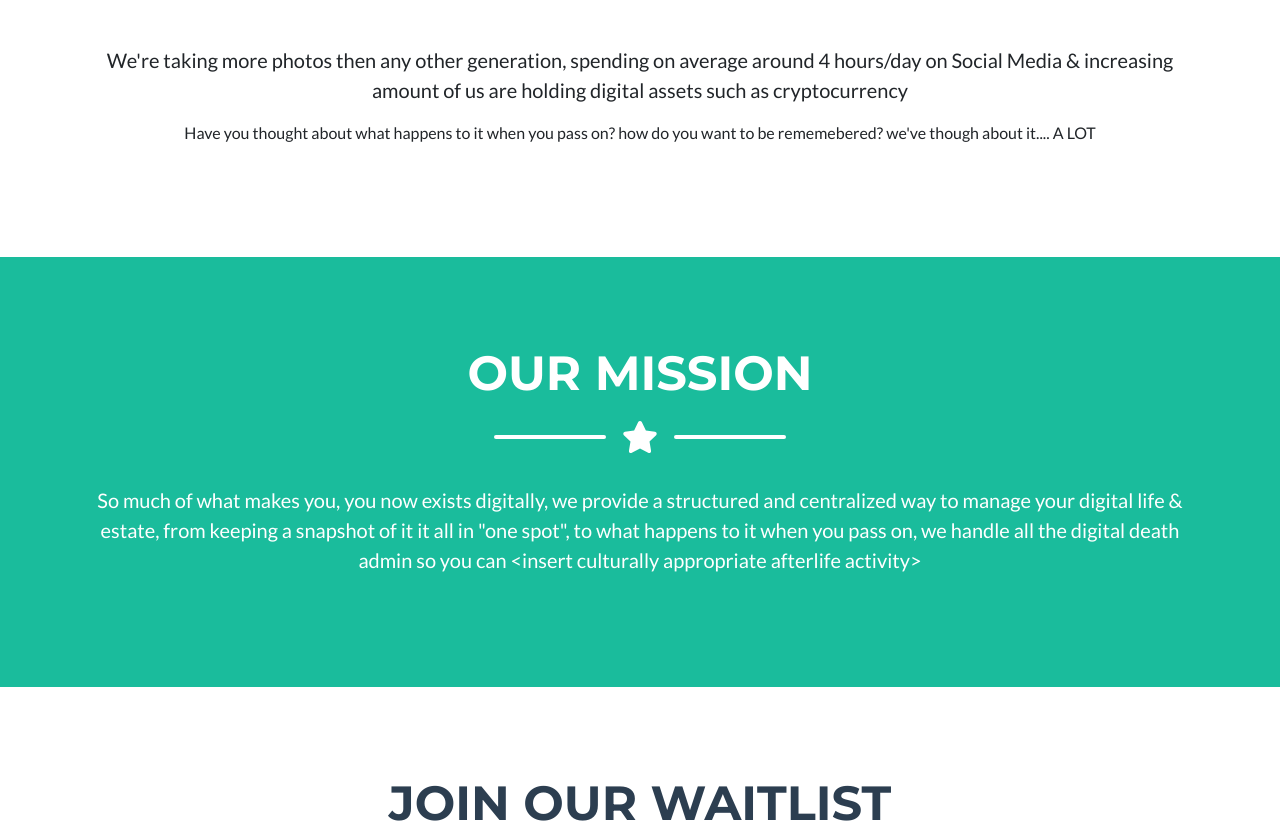
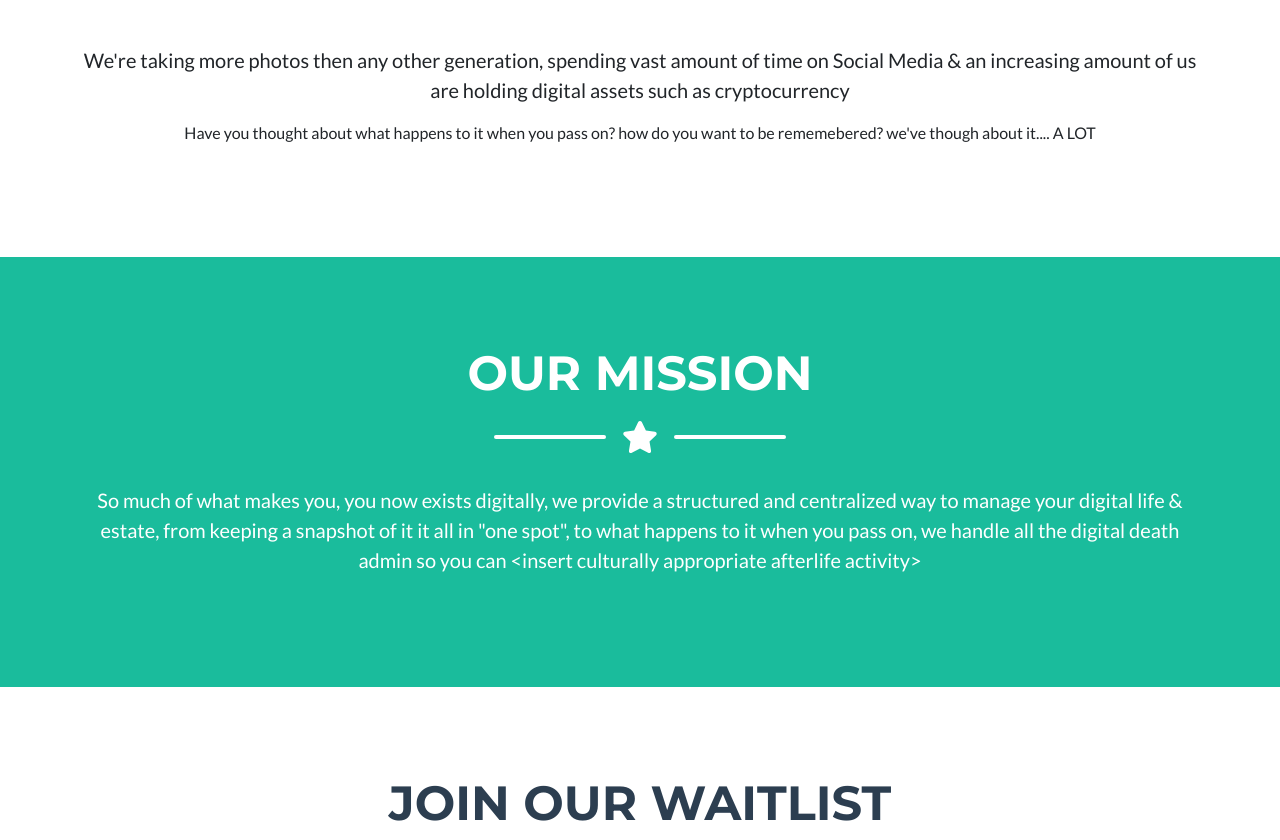
Before and after one commit to yuhonas/williwake.com, a plain HTML site: page index.html in a window 1280 px wide. Shown: the part 1255-2095 px from the top of the page. Drawn offline with nearby package versions, Linux system fonts and the light colour scheme.

Commit message:
update copy

```diff
--- a/index.html
+++ b/index.html
@@ -86,7 +86,7 @@
             <div class="row">
                 <div class="ms-auto text-center">
                     <p class="lead">
-                        We're taking more photos then any other generation, spending on average around 4 hours/day on Social Media & increasing amount of us are holding digital assets such as cryptocurrency
+                        We're taking more photos then any other generation, spending vast amount of time on Social Media &amp; an increasing amount of us are holding digital assets such as cryptocurrency
                     </p>
                     <p>
                         Have you thought about what happens to it when you pass on? how do you want to be rememebered? we've though about it.... A LOT
```
